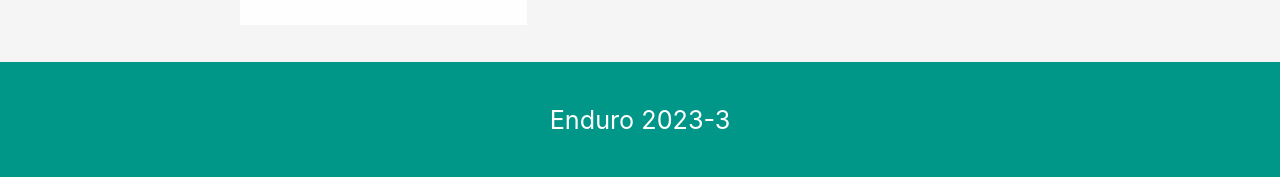
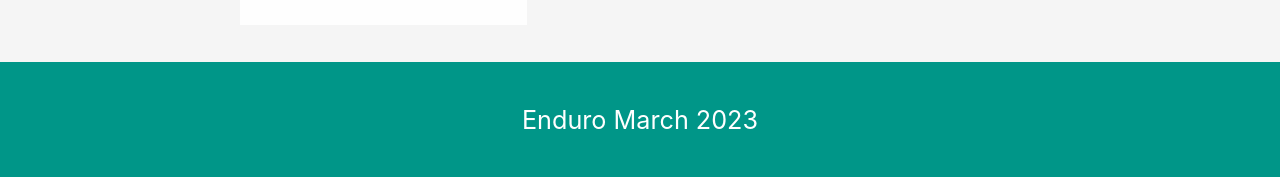
Before and after one commit to yong-lim/Enduro, a Jekyll site: the page built from index.md, in a window 1280 px wide. Shown: the part 2198-2375 px from the top of the page. Built offline with Jekyll 4.4.1, drawn with Linux system fonts in a browser that asks for light colours; nearby versions of some CDN libraries.

Commit message:
Rename web site

```diff
--- a/_config.yml
+++ b/_config.yml
@@ -1,5 +1,5 @@
 ---
-title: Enduro 2023-3
+title: Enduro March 2023
 timezone: Asai/Phnom_Penh
 markdown: kramdown
 highlighter: rouge
```
